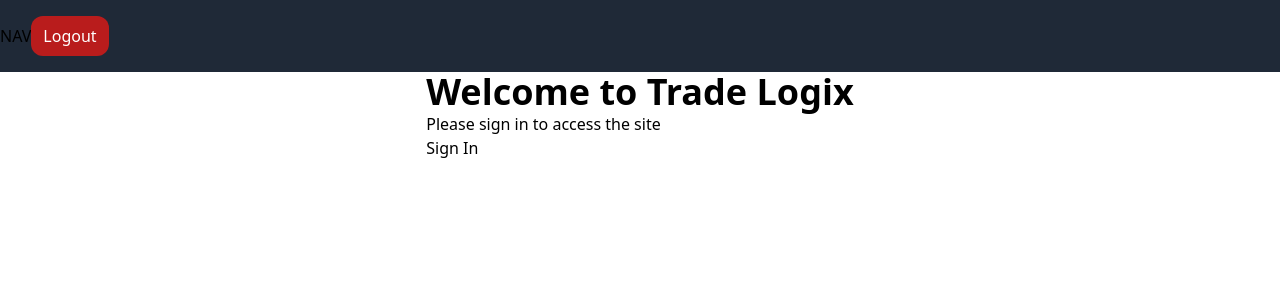
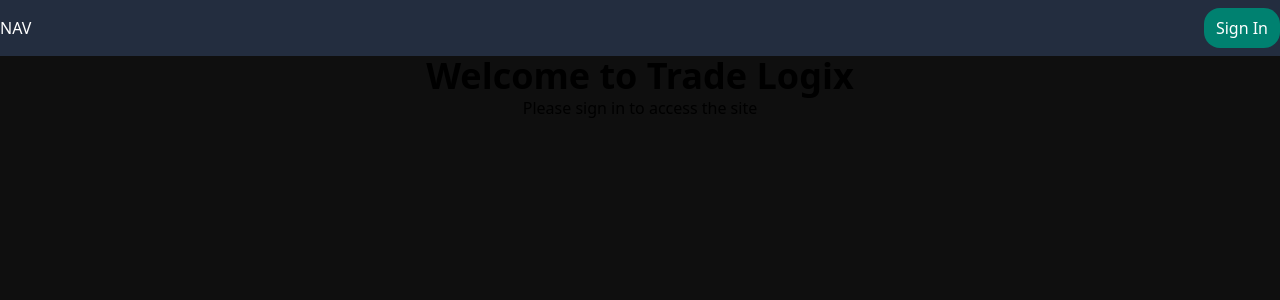
Before and after one commit to tdavis1991/trader-notes, a Next.js app: page / in a window 1280 px wide. Shown: the top 300 px of the page. Built offline with nearby package versions, Linux system fonts and the light colour scheme; no server answers.

Commit message:
Adding custom styles

```diff
--- a/app/(components)/Nav.jsx
+++ b/app/(components)/Nav.jsx
@@ -1,18 +1,30 @@
 "use client";
 import React from "react";
 import { useSession, signOut } from "next-auth/react";
+import { useRouter } from "next/navigation";
 
 const Nav = () => {
   const { data: session, status } = useSession();
+  const router = useRouter();
+
+  const handleClick = () => {
+    router.push("/api/auth/signin");
+  };
+
   return (
-    <div className="bg-gray-800 py-4 sticky top-0 z-50 w-full flex items-center">
+    <div className="nav-bg py-2 sticky top-0 z-50 w-full flex items-center justify-between text-white">
       <p>NAV</p>
+      {session?.user ? (
         <button
           className="bg-red-700 text-white px-3 py-2 rounded-xl"
           onClick={signOut}
         >
           Logout
         </button>
+      ) : (
+        <button className="btn-cta" onClick={handleClick}>Sign In</button>
+      )}
+
     </div>
   );
 };
--- a/app/globals.css
+++ b/app/globals.css
@@ -3,22 +3,48 @@
 @tailwind utilities;
 
 @layer base {
+
   h1,
   h2,
   h3,
   h4 {
     @apply font-bold;
   }
+
   h1 {
     @apply text-4xl;
   }
+
   h2 {
     @apply text-3xl;
   }
+
   h3 {
     @apply text-2xl;
   }
+
   h4 {
     @apply text-xl;
   }
 }
+
+@layer components {
+  .btn-cta {
+    background-color: #008170;
+    @apply py-2 px-3 text-white rounded-2xl hover:brightness-125;
+  }
+}
+
+@layer utilities {
+  .primary-bg-black {
+    background-color: #0F0F0F;
+  }
+
+  .primary-cta-bg {
+    background-color: #008170;
+  }
+
+  .nav-bg {
+    background-color: #232D3F;
+  }
+}
--- a/app/layout.js
+++ b/app/layout.js
@@ -10,7 +10,7 @@ export const metadata = {
 export default function RootLayout({ children }) {
   return (
     <html lang="en">
-      <body className="w-full h-screen max-h-screen flex flex-col justify-center items-center">
+      <body className="w-full h-screen max-h-screen flex flex-col justify-center items-center primary-bg-black">
         <Provider>
           <Nav />
           <div className="flex-grow overflow-y-auto text-default-text">
--- a/app/page.js
+++ b/app/page.js
@@ -9,17 +9,12 @@ const Home = () => {
   const router = useRouter();
   console.log("HOME SESSION:", session);
 
-  const handleClick = () => {
-    router.push("/api/auth/signin");
-  };
-
   return (
-    <div>
+    <div className="w-full flex items-center">
       {!session?.user ? (
-        <div>
+        <div className="w-full flex flex-col justify-center items-center">
           <h1>Welcome to Trade Logix</h1>
           <p>Please sign in to access the site</p>
-          <button onClick={handleClick}>Sign In</button>
         </div>
       ) : (
         <div>
```
Lines whose indentation alone changed are shown as unchanged.
